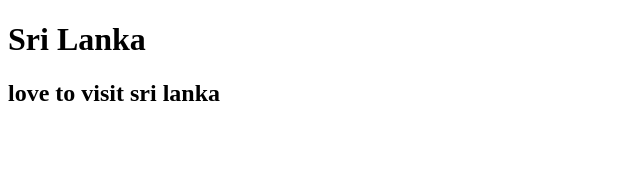
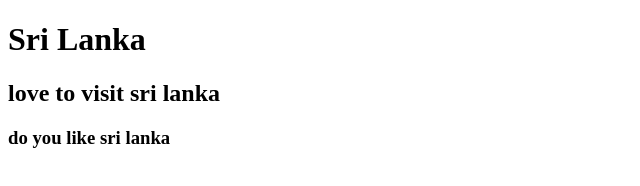
Before and after one commit to PracticeIT-2003/myapp, a plain HTML site: page index2.html in a window 1280 px wide. Shown: the whole page, without its empty margins (0-640 px from the left). Drawn offline with Linux system fonts and the light colour scheme.

Commit message:
asking preferecne

```diff
--- a/index2.html
+++ b/index2.html
@@ -8,5 +8,6 @@
   <body>
     <h1>Sri Lanka</h1>
     <h2>love to visit sri lanka</h2>
+    <h3>do you like sri lanka</h3>
   </body>
 </html>
```
